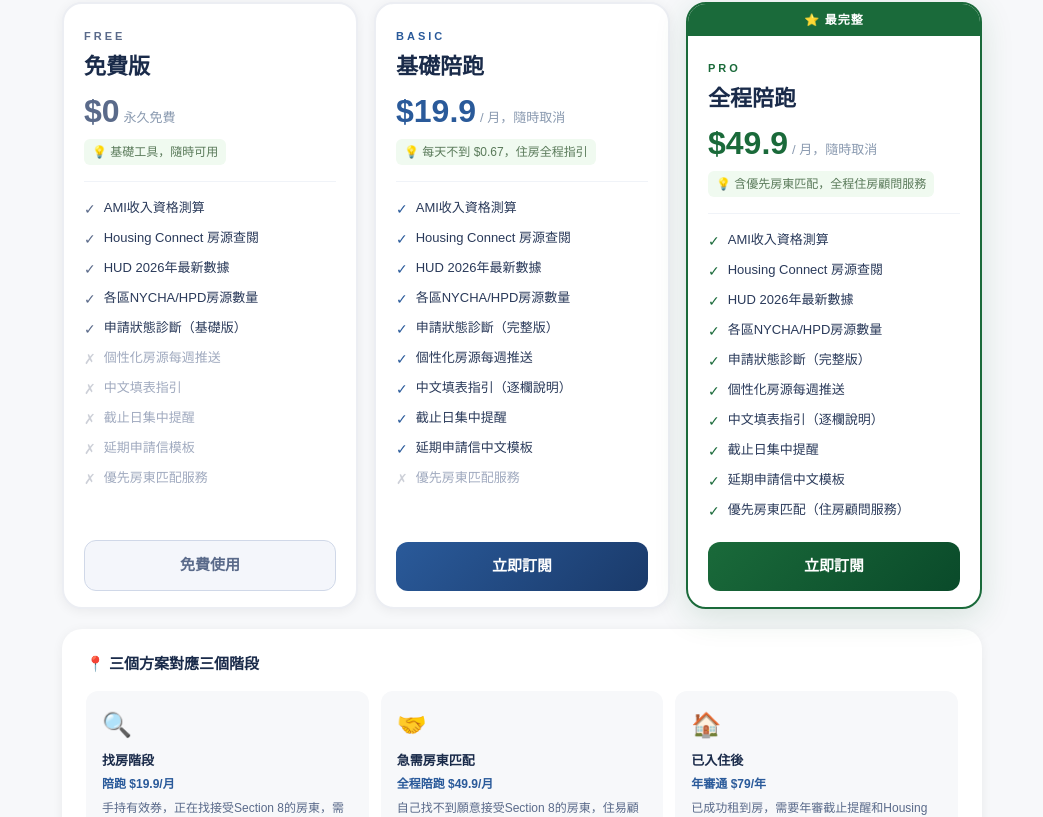
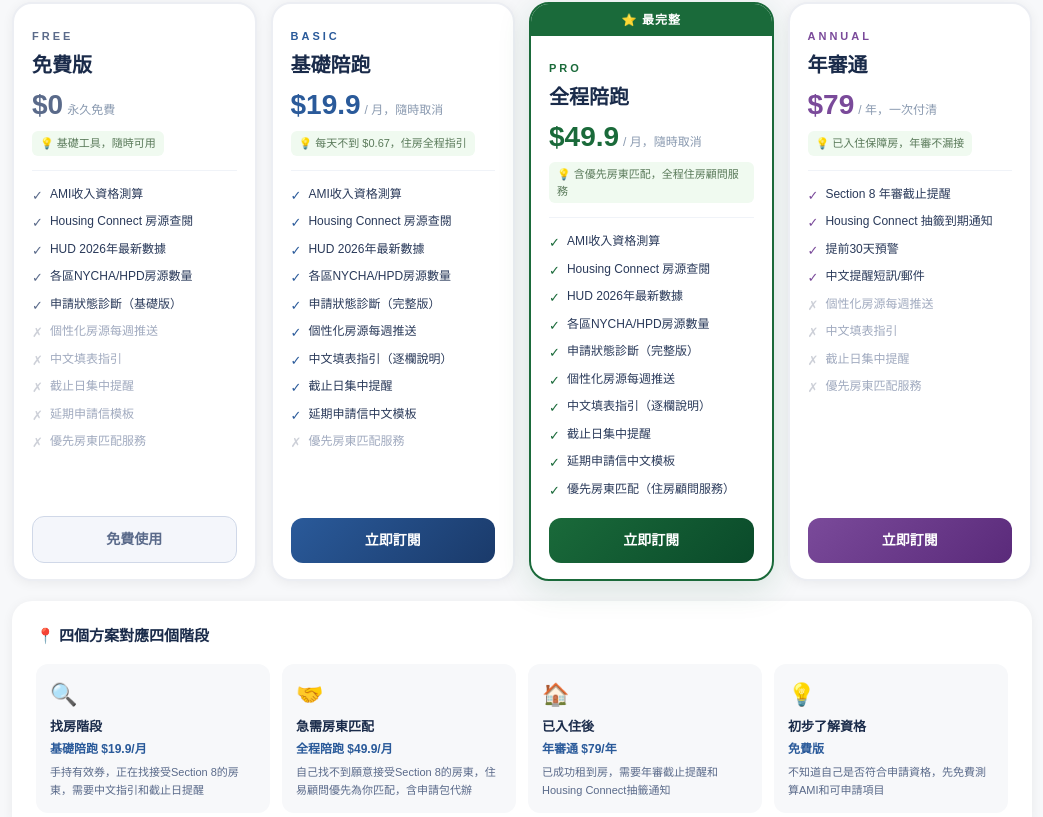
Before and after one commit to mtaiya2026jan-beep/zhuyi, a Next.js app: page /pricing in a window 1280 px wide. Shown: the part 350-1167 px from the top of the page, without its empty margins (118-1161 px from the left). Built offline with nearby package versions, Linux system fonts and the light colour scheme.

Commit message:
feat: 首頁訂閱合併一個入口，pricing加年審通四欄，Price ID修正

```diff
--- a/src/app/page.tsx
+++ b/src/app/page.tsx
@@ -6,9 +6,7 @@ const CARDS=[
   {icon:"🏘️",title:"我是華人房東",sub:"登記房源  接受持券租客",href:"/landlord",color:"#3A7A6A"},
   {icon:"📋",title:"我已經申請了",sub:"診斷進度  查看卡在哪個環節",href:"/status",color:"#7A4A9A"},
   {icon:"🏛️",title:"福利住房數據庫",sub:"三大機構房源  全美8券房東  每月更新",href:"/database",color:"#B05A00"},
-  {icon:"🎯",title:"基礎陪跑 $19.9/月",sub:"Housing Connect追蹤  中文填表指引  截止日提醒",href:"/pricing",color:"#2A5A9A"},
-  {icon:"🤝",title:"全程陪跑 $49.9/月",sub:"以上全部  優先房東匹配  申請包辦服務",href:"/pricing",color:"#1A6A5A"},
-  {icon:"📅",title:"年審通 $79/年",sub:"Section 8年審截止  Housing Connect抽籤到期提醒",href:"/pricing",color:"#7A4A9A"},
+  {icon:"🎯",title:"住房全程陪跑計劃",sub:"基礎陪跑 $19.9/月 · 全程陪跑 $49.9/月 · 年審通 $79/年",href:"/pricing",color:"#1A6A3A"},
 ];
 export default function Home(){
   const router=useRouter();
--- a/src/app/pricing/page.tsx
+++ b/src/app/pricing/page.tsx
@@ -17,6 +17,7 @@ const PLANS = [
     btnHref:"/ami",
     highlight:false,
     tag:"",
+    priceId:null,
     features:[
       {text:"AMI收入資格測算",ok:true},
       {text:"Housing Connect 房源查閱",ok:true},
@@ -45,6 +46,7 @@ const PLANS = [
     btnHref:null,
     highlight:false,
     tag:"",
+    priceId:"price_1Thi3JC6gUPvob2xOtMB0n6f",
     features:[
       {text:"AMI收入資格測算",ok:true},
       {text:"Housing Connect 房源查閱",ok:true},
@@ -73,6 +75,7 @@ const PLANS = [
     btnHref:null,
     highlight:true,
     tag:"最完整",
+    priceId:"price_1Thi3KC6gUPvob2x2IBSa9Sp",
     features:[
       {text:"AMI收入資格測算",ok:true},
       {text:"Housing Connect 房源查閱",ok:true},
@@ -86,41 +89,65 @@ const PLANS = [
       {text:"優先房東匹配（住房顧問服務）",ok:true},
     ],
   },
+  {
+    id:"annual",
+    name:"年審通",
+    nameEn:"ANNUAL",
+    price:"$79",
+    priceSub:"/ 年，一次付清",
+    valueMsg:"已入住保障房，年審不漏接",
+    color:"#7A4A9A",
+    border:"#7A4A9A",
+    btnBg:"linear-gradient(135deg,#7A4A9A,#5A2A7A)",
+    btnColor:"#fff",
+    btnText:"立即訂閱",
+    btnHref:null,
+    highlight:false,
+    tag:"",
+    priceId:"price_1Thi3KC6gUPvob2xsL1119G9",
+    features:[
+      {text:"Section 8 年審截止提醒",ok:true},
+      {text:"Housing Connect 抽籤到期通知",ok:true},
+      {text:"提前30天預警",ok:true},
+      {text:"中文提醒短訊/郵件",ok:true},
+      {text:"個性化房源每週推送",ok:false},
+      {text:"中文填表指引",ok:false},
+      {text:"截止日集中提醒",ok:false},
+      {text:"優先房東匹配服務",ok:false},
+    ],
+  },
 ];
 
 const FAQS = [
   {q:"免費版和陪跑版有什麼區別？",a:"免費版提供基礎查詢工具。陪跑版增加中文填表指引、截止日提醒、延期申請模板等全程服務，適合正在積極找房的持券人。"},
   {q:"全程陪跑的房東匹配是什麼服務？",a:"住易全程陪跑提供住房顧問服務，其中包含優先房東匹配——住易顧問會主動聯絡住易合作房東，協助安排看房及NYCHA申請包代辦。此為顧問服務，費用已包含在月費中。"},
   {q:"陪跑服務可以隨時取消嗎？",a:"可以，隨時取消，不收違約金。取消後當月服務繼續有效至週期結束。"},
-  {q:"全程陪跑的房東匹配需要多久？",a:"視乎持券人的條件和目標區域，通常2-8週。緊急個案（30天內到期）會優先處理。"},
+  {q:"年審通和陪跑有什麼不同？",a:"年審通針對已成功租到保障房的家庭，主要功能是年審截止和抽籤到期提醒，防止因漏接通知而失去資格。陪跑套餐針對仍在找房階段的持券人。"},
   {q:"Section 8 券已超過180天還能用嗎？",a:"可以申請延期（Reasonable Accommodation），NYCHA逐案審批，無固定上限。陪跑訂閱用戶可獲延期申請中文指引及英文信件模板。"},
 ];
 
 export default function PricingPage(){
   const [openFaq,setOpenFaq]=useState<number|null>(null);
-  const [checkoutLoading,setCheckoutLoading]=useState(false);
+  const [checkoutLoading,setCheckoutLoading]=useState<string|null>(null);
 
   async function handleCheckout(priceId:string){
-    setCheckoutLoading(true);
+    setCheckoutLoading(priceId);
     try{
       const res=await fetch("/api/checkout",{method:"POST",headers:{"Content-Type":"application/json"},body:JSON.stringify({priceId})});
       const data=await res.json();
       if(data.url) window.location.href=data.url;
     }catch(e){console.error(e);}
-    finally{setCheckoutLoading(false);}
+    finally{setCheckoutLoading(null);}
   }
 
   return(
     <div style={{fontFamily:"PingFang TC,sans-serif",minHeight:"100vh",background:"#F7F8FA"}}>
-      {/* 頂欄 */}
       <div style={{background:"#2A5A9A",padding:"0 20px",position:"sticky",top:0,zIndex:100}}>
-        <div style={{maxWidth:960,margin:"0 auto",display:"flex",alignItems:"center",height:60,gap:14}}>
+        <div style={{maxWidth:1060,margin:"0 auto",display:"flex",alignItems:"center",height:60,gap:14}}>
           <a href="/" style={{color:"#9ABCE8",fontSize:24,textDecoration:"none",lineHeight:1}}>←</a>
           <span style={{color:"#fff",fontSize:18,fontWeight:700}}>服務與定價</span>
         </div>
       </div>
-
-      {/* Hero */}
       <div style={{background:"linear-gradient(160deg,#2A5A9A 0%,#1A3A6A 100%)",padding:"48px 24px 56px",textAlign:"center"}}>
         <div style={{fontSize:14,color:"#9ABCE8",letterSpacing:2,marginBottom:8}}>住易 · 透明定價</div>
         <h1 style={{margin:0,fontSize:28,fontWeight:800,color:"#fff",lineHeight:1.35}}>選擇適合你的方案</h1>
@@ -130,10 +157,8 @@ export default function PricingPage(){
         </div>
       </div>
 
-      <div style={{maxWidth:960,margin:"0 auto",padding:"32px 20px 60px"}}>
-
-        {/* 三個方案 */}
-        <div style={{display:"grid",gridTemplateColumns:"repeat(3,1fr)",gap:16,marginBottom:20}}>
+      <div style={{maxWidth:1060,margin:"0 auto",padding:"32px 20px 60px"}}>
+        <div style={{display:"grid",gridTemplateColumns:"repeat(4,1fr)",gap:14,marginBottom:20}}>
           {PLANS.map(plan=>(
             <div key={plan.id} style={{
               background:"#fff",borderRadius:20,overflow:"hidden",
@@ -146,48 +171,36 @@ export default function PricingPage(){
                   ⭐ {plan.tag}
                 </div>
               )}
-              <div style={{padding:"24px 20px 16px",flex:1,display:"flex",flexDirection:"column"}}>
+              <div style={{padding:"24px 18px 16px",flex:1,display:"flex",flexDirection:"column"}}>
                 <div style={{fontSize:11,color:plan.color,fontWeight:800,letterSpacing:3,marginBottom:6}}>{plan.nameEn}</div>
-                <div style={{fontSize:22,fontWeight:800,color:"#1A2B4A",marginBottom:4}}>{plan.name}</div>
-
-                {/* 價格 */}
-                <div style={{paddingBottom:16,marginBottom:16,borderBottom:"1px solid #F0F3F8"}}>
+                <div style={{fontSize:20,fontWeight:800,color:"#1A2B4A",marginBottom:4}}>{plan.name}</div>
+                <div style={{paddingBottom:14,marginBottom:14,borderBottom:"1px solid #F0F3F8"}}>
                   <div style={{display:"flex",alignItems:"baseline",gap:4,marginBottom:4}}>
-                    <span style={{fontSize:32,fontWeight:800,color:plan.color}}>{plan.price}</span>
-                    <span style={{fontSize:13,color:"#8A9AB0"}}>{plan.priceSub}</span>
+                    <span style={{fontSize:28,fontWeight:800,color:plan.color}}>{plan.price}</span>
+                    <span style={{fontSize:12,color:"#8A9AB0"}}>{plan.priceSub}</span>
                   </div>
-                  <div style={{fontSize:12,color:"#5A7A5A",background:"#F0FAF0",borderRadius:6,padding:"4px 8px",display:"inline-block"}}>
+                  <div style={{fontSize:11,color:"#5A7A5A",background:"#F0FAF0",borderRadius:6,padding:"4px 8px",display:"inline-block"}}>
                     💡 {plan.valueMsg}
                   </div>
-
                 </div>
-
-                {/* 功能列表 */}
-                <div style={{flex:1,display:"flex",flexDirection:"column",gap:8,marginBottom:20}}>
+                <div style={{flex:1,display:"flex",flexDirection:"column",gap:7,marginBottom:18}}>
                   {plan.features.map((f,i)=>(
-                    <div key={i} style={{display:"flex",gap:8,alignItems:"flex-start"}}>
-                      <span style={{fontSize:14,color:f.ok?plan.color:"#CDD0D8",marginTop:1,flexShrink:0}}>{f.ok?"✓":"✗"}</span>
-                      <span style={{fontSize:13,color:f.ok?"#2A3A5A":"#A0AABF",lineHeight:1.5}}>{f.text}</span>
+                    <div key={i} style={{display:"flex",gap:7,alignItems:"flex-start"}}>
+                      <span style={{fontSize:13,color:f.ok?plan.color:"#CDD0D8",marginTop:1,flexShrink:0}}>{f.ok?"✓":"✗"}</span>
+                      <span style={{fontSize:12,color:f.ok?"#2A3A5A":"#A0AABF",lineHeight:1.5}}>{f.text}</span>
                     </div>
                   ))}
                 </div>
-
-                {/* 按鈕 */}
                 {plan.btnHref?(
-                  <a href={plan.btnHref}
-                    style={{display:"block",textAlign:"center",padding:"13px",borderRadius:12,
-                      background:plan.btnBg,color:plan.btnColor,fontSize:15,fontWeight:700,
-                      textDecoration:"none",border:`1.5px solid ${plan.border}`}}>
+                  <a href={plan.btnHref} style={{display:"block",textAlign:"center",padding:"12px",borderRadius:12,background:plan.btnBg,color:plan.btnColor,fontSize:14,fontWeight:700,textDecoration:"none",border:`1.5px solid ${plan.border}`}}>
                     {plan.btnText}
                   </a>
                 ):(
                   <button
-                    onClick={()=>handleCheckout("price_1Thi3KC6gUPvob2x2IBSa9Sp")}
-                    disabled={checkoutLoading}
-                    style={{width:"100%",padding:"13px",borderRadius:12,border:"none",
-                      background:plan.btnBg,color:plan.btnColor,fontSize:15,fontWeight:700,
-                      cursor:"pointer"}}>
-                    {checkoutLoading?"處理中...":plan.btnText}
+                    onClick={()=>plan.priceId&&handleCheckout(plan.priceId)}
+                    disabled={checkoutLoading===plan.priceId}
+                    style={{width:"100%",padding:"12px",borderRadius:12,border:"none",background:plan.btnBg,color:plan.btnColor,fontSize:14,fontWeight:700,cursor:"pointer"}}>
+                    {checkoutLoading===plan.priceId?"處理中...":plan.btnText}
                   </button>
                 )}
               </div>
@@ -195,34 +208,31 @@ export default function PricingPage(){
           ))}
         </div>
 
-        {/* 三個使用場景說明 */}
         <div style={{background:"#fff",borderRadius:20,padding:"24px",boxShadow:"0 2px 12px rgba(0,0,0,0.06)",marginBottom:20}}>
-          <div style={{fontSize:15,fontWeight:700,color:"#1A2B4A",marginBottom:16}}>📍 三個方案對應三個階段</div>
-          <div style={{display:"grid",gridTemplateColumns:"repeat(3,1fr)",gap:12}}>
+          <div style={{fontSize:15,fontWeight:700,color:"#1A2B4A",marginBottom:16}}>📍 四個方案對應四個階段</div>
+          <div style={{display:"grid",gridTemplateColumns:"repeat(4,1fr)",gap:12}}>
             {[
-              {icon:"🔍",stage:"找房階段",plan:"陪跑 $19.9/月",desc:"手持有效券，正在找接受Section 8的房東，需要中文指引和截止日提醒"},
-              {icon:"🤝",stage:"急需房東匹配",plan:"全程陪跑 $49.9/月",desc:"自己找不到願意接受Section 8的房東，住易顧問服務優先為你匹配，含申請包代辦"},
+              {icon:"🔍",stage:"找房階段",plan:"基礎陪跑 $19.9/月",desc:"手持有效券，正在找接受Section 8的房東，需要中文指引和截止日提醒"},
+              {icon:"🤝",stage:"急需房東匹配",plan:"全程陪跑 $49.9/月",desc:"自己找不到願意接受Section 8的房東，住易顧問優先為你匹配，含申請包代辦"},
               {icon:"🏠",stage:"已入住後",plan:"年審通 $79/年",desc:"已成功租到房，需要年審截止提醒和Housing Connect抽籤通知"},
+              {icon:"💡",stage:"初步了解資格",plan:"免費版",desc:"不知道自己是否符合申請資格，先免費測算AMI和可申請項目"},
             ].map((s,i)=>(
-              <div key={i} style={{background:"#F7F8FA",borderRadius:12,padding:"16px"}}>
-                <div style={{fontSize:24,marginBottom:8}}>{s.icon}</div>
+              <div key={i} style={{background:"#F7F8FA",borderRadius:12,padding:"14px"}}>
+                <div style={{fontSize:22,marginBottom:6}}>{s.icon}</div>
                 <div style={{fontSize:13,fontWeight:700,color:"#1A2B4A",marginBottom:4}}>{s.stage}</div>
                 <div style={{fontSize:12,color:"#2A5A9A",fontWeight:600,marginBottom:6}}>{s.plan}</div>
-                <div style={{fontSize:12,color:"#5A6A8A",lineHeight:1.6}}>{s.desc}</div>
+                <div style={{fontSize:11,color:"#5A6A8A",lineHeight:1.6}}>{s.desc}</div>
               </div>
             ))}
           </div>
         </div>
 
-        {/* FAQ */}
         <div style={{background:"#fff",borderRadius:20,padding:"24px",boxShadow:"0 2px 12px rgba(0,0,0,0.06)"}}>
           <div style={{fontSize:15,fontWeight:700,color:"#1A2B4A",marginBottom:16}}>❓ 常見問題</div>
           {FAQS.map((faq,i)=>(
             <div key={i} style={{borderBottom:i<FAQS.length-1?"1px solid #F0F3F8":"none"}}>
-              <button
-                onClick={()=>setOpenFaq(openFaq===i?null:i)}
-                style={{width:"100%",textAlign:"left",padding:"14px 0",background:"none",border:"none",cursor:"pointer",
-                  display:"flex",justifyContent:"space-between",alignItems:"center",gap:12}}>
+              <button onClick={()=>setOpenFaq(openFaq===i?null:i)}
+                style={{width:"100%",textAlign:"left",padding:"14px 0",background:"none",border:"none",cursor:"pointer",display:"flex",justifyContent:"space-between",alignItems:"center",gap:12}}>
                 <span style={{fontSize:14,fontWeight:600,color:"#1A2B4A",lineHeight:1.5}}>{faq.q}</span>
                 <span style={{fontSize:18,color:"#8A9AB0",flexShrink:0}}>{openFaq===i?"−":"+"}</span>
               </button>
```
